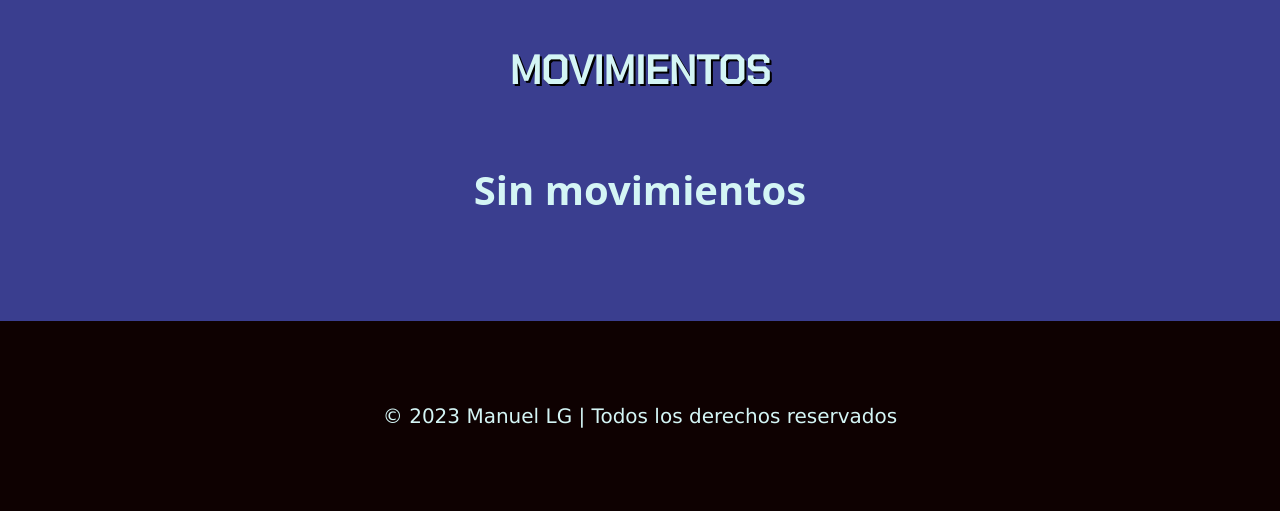
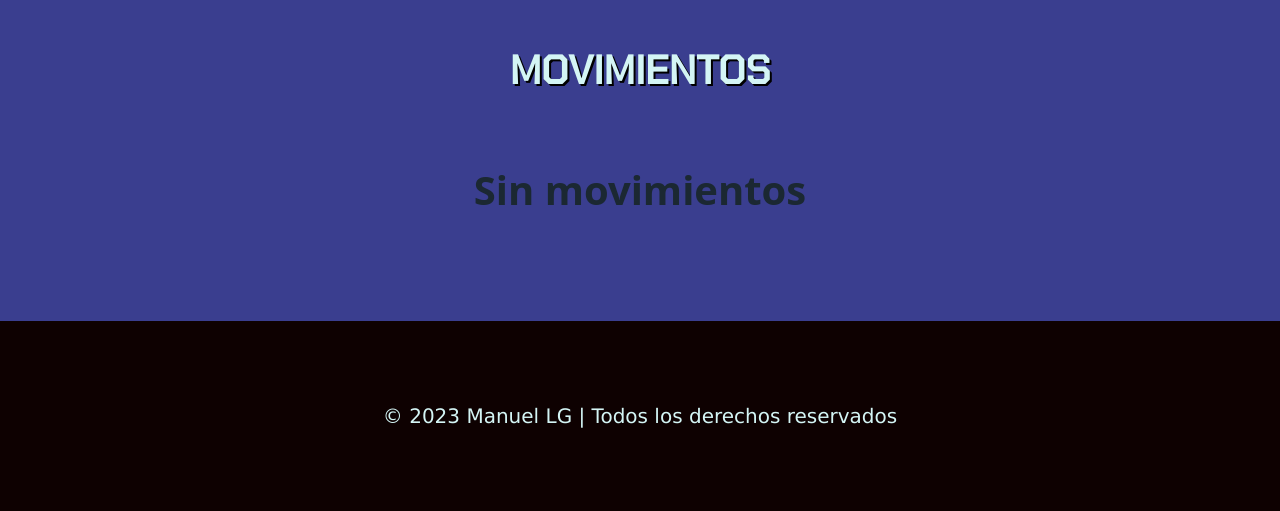
Before and after one commit to Killogrillo/Proyecto_final_Flask_Cryptomonedas, a Flask app: page / in a window 1280 px wide. Shown: the part 289-800 px from the top of the page. Run offline with Flask 2, Linux system fonts and the light colour scheme; data that the repository does not hold is empty.

Commit message:
Ultimos retoques en styles.css

```diff
--- a/cryptos_changes/static/css/index.css
+++ b/cryptos_changes/static/css/index.css
@@ -5,11 +5,15 @@
     border-color: var(--second-color);
     margin: 2rem;
     align-items: center;
+    width: 100%;
+
 
 
 }
 .cabecera{
     background-color: var(--second-col);
+
+
 }
 
 .table thead {
@@ -26,10 +30,12 @@
     font-size: large;
     border-bottom: solid 2px ;
     border-color: var(--second-color);
+
 }
 
 td {
     border: solid #000 1px ;
+
 }
 
 .actions{
@@ -52,8 +58,4 @@ td {
 .no-movs {
     display:flex;
     justify-content: center;
-
 }
-.subtitulo{
-    color:var(--logo-color)
-}
--- a/cryptos_changes/templates/index.html
+++ b/cryptos_changes/templates/index.html
@@ -15,8 +15,8 @@
 
     <h1 class="titulo-seccion" >MOVIMIENTOS</h1>
     {% if movimientos %}
-        <div class="table-container" style="height: 700px; overflow: auto; ">
-            <table class="table">
+        <div class="table-container" style=  "width: 100%; height: 700px; overflow: auto;">
+            <table class="table" >
                 <thead class="cabecera">
                     <tr class="cabecera">
 
```
Also changed, not shown: data/DataCrypto.sqlite.
